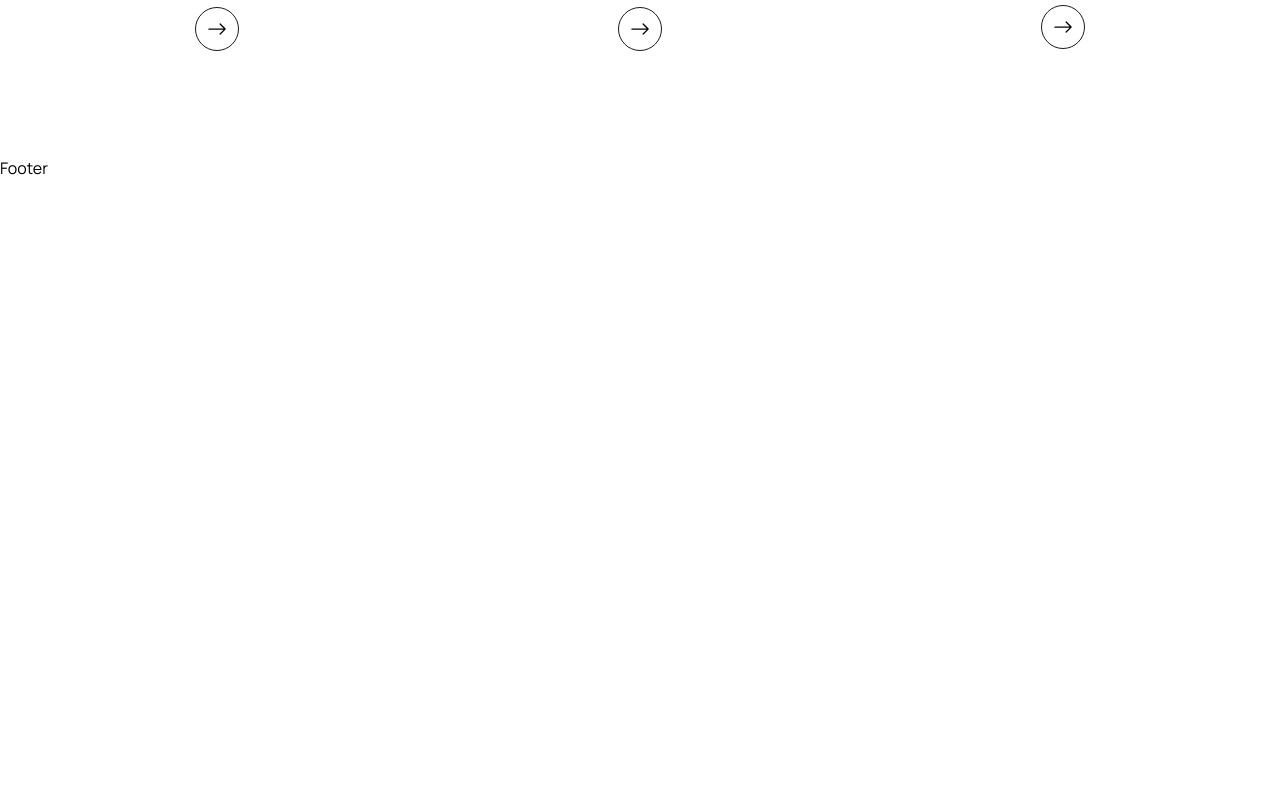
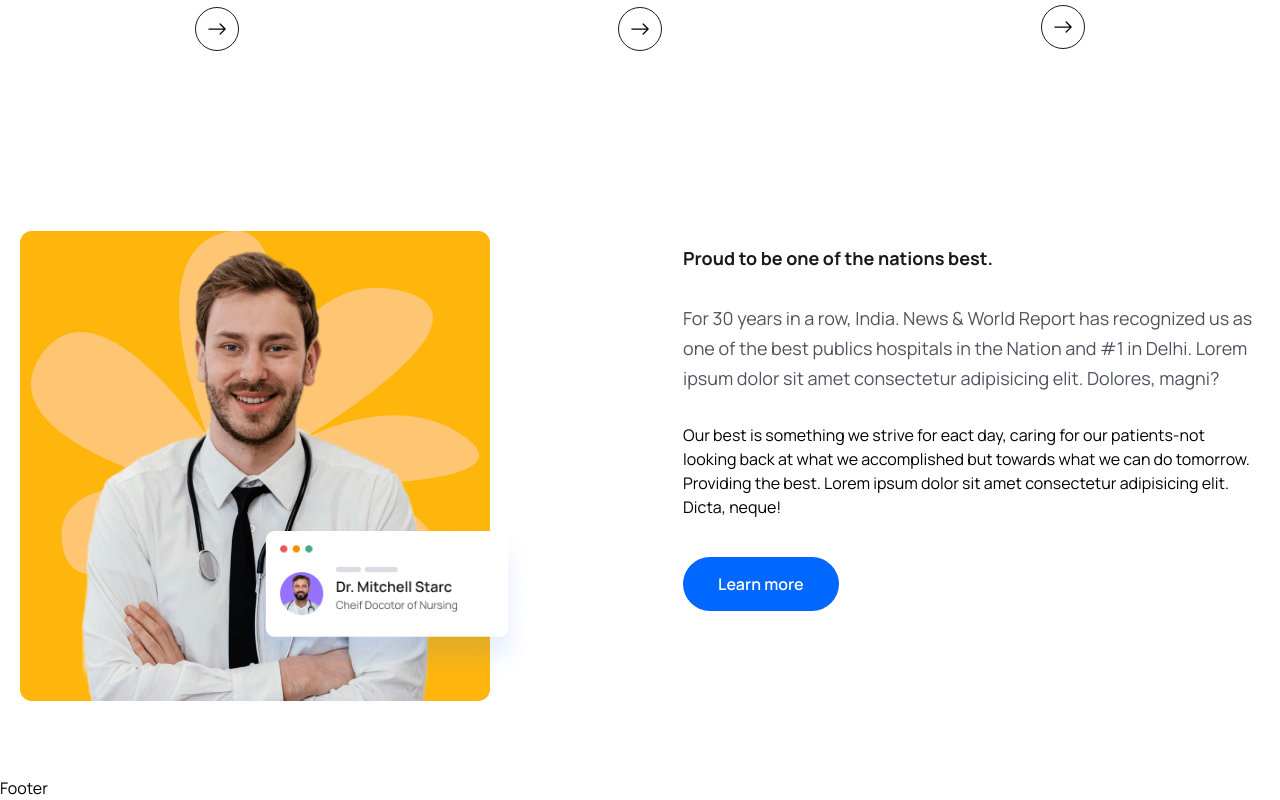
Before and after one commit to ankitkapoor8437/medicare-project-react, a React (Create React App) app: page / in a window 1280 px wide. Shown: the part 1452-2252 px from the top of the page. Before the commit the page ends 1632 px from the top, so only its background shows below. Built offline with nearby package versions, Linux system fonts and the light colour scheme.

Commit message:
About Section completed.

```diff
--- /dev/null
+++ b/src/components/about/About.jsx
@@ -0,0 +1,42 @@
+import React from 'react'
+import aboutImage from '../../assets/images/about.png'
+import aboutCardImage from '../../assets/images/about-card.png'
+import { Link } from 'react-router-dom'
+
+const About = () => {
+    return (
+        <section>
+            <div className='container'>
+                <div className='flex justify-between gap-[50px] lg:gap-[130px] xl:gap-0 flex-col lg:flex-row'>
+                    {/* about image */}
+                    <div className='relative w-3/4 lg:w-1/2 xl:w-[770px] z-10 order-2 lg:order-1'>
+                        <img src={aboutImage} alt="" />
+                        <div className='absolute z-20 bottom-4 w-[200px] md:w-[300px] right-[-30%] md:right-[-7%] lg:right-[22%]'>
+                            <img src={aboutCardImage} alt="" />
+                        </div>
+                    </div>
+
+                    {/* About Content */}
+                    <div className='w-full lg:w-1/2 xl:w-[670px] order-1 lg:order-2'>
+                        <h2 className='heading'>
+                            Proud to be one of the nations best.
+                        </h2>
+                        <p className='text__para'>
+
+                            For 30 years in a row, India. News & World Report has recognized us as one of the best publics hospitals in the Nation and #1 in Delhi.
+                            Lorem ipsum dolor sit amet consectetur adipisicing elit. Dolores, magni?
+                        </p>
+                        <p className='text_para mt-[30px]'>
+                            Our best is something we strive for eact day, caring for our patients-not looking back at what we accomplished but towards what we can do tomorrow. Providing the best.
+                            Lorem ipsum dolor sit amet consectetur adipisicing elit. Dicta, neque!
+                        </p>
+
+                        <Link to="/"> <button className='btn'>Learn more</button></Link>
+                    </div>
+                </div>
+            </div>
+        </section>
+    )
+}
+
+export default About;
--- a/src/pages/Home.jsx
+++ b/src/pages/Home.jsx
@@ -6,6 +6,7 @@
 import { BsArrowRight } from "react-icons/bs";
 import Options from '../assets/data/Options'
 import Statistics from '../assets/data/Statistics'
+import About from '../components/about/About'
 
 const Home = () => {
   return (
@@ -88,14 +89,20 @@
                       <BsArrowRight className='group-hover:text-white w-6 h-5' />
                     </Link>
                   </div>
-
                 </div>
               ))
             }
           </div>
-
         </div>
       </section >
+
+
+      {/* About Section Start */}
+      <About />
+      {/* About Section End */}
+
+
+
 
     </>
   )
```
